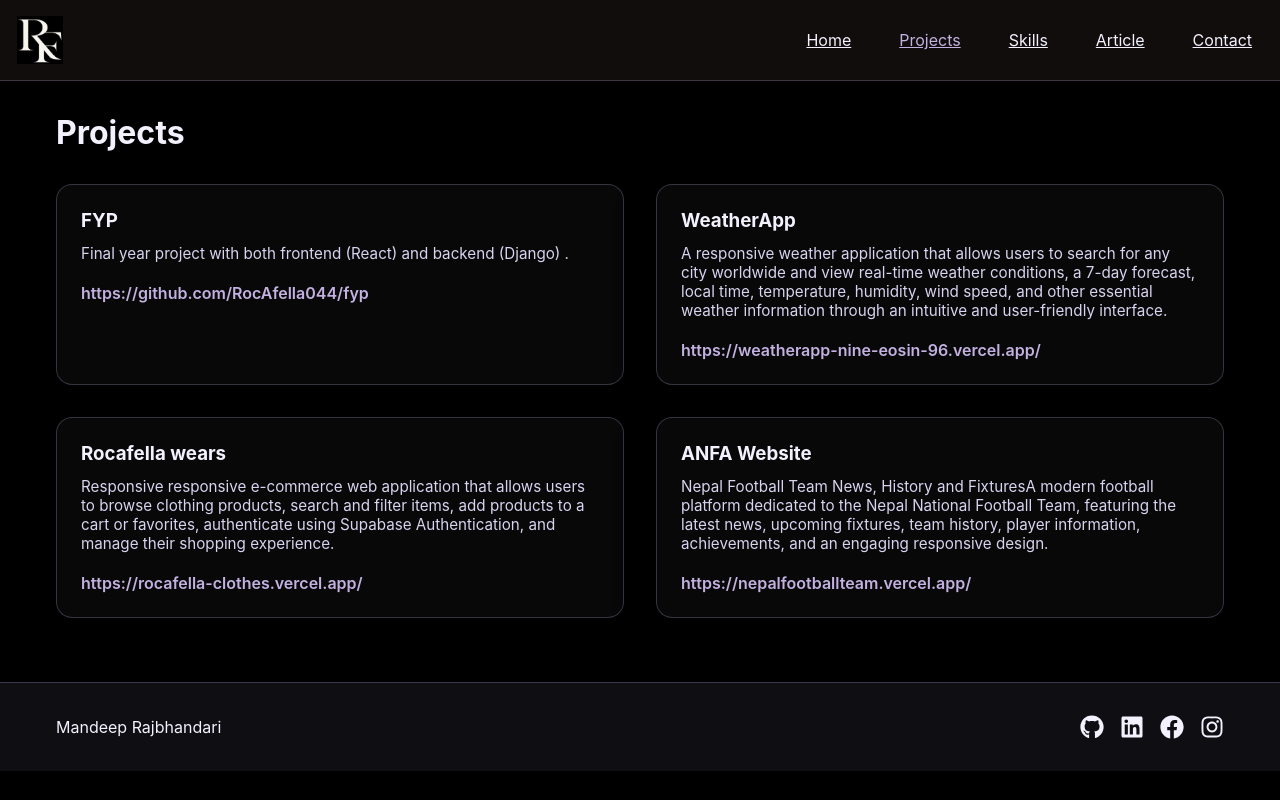
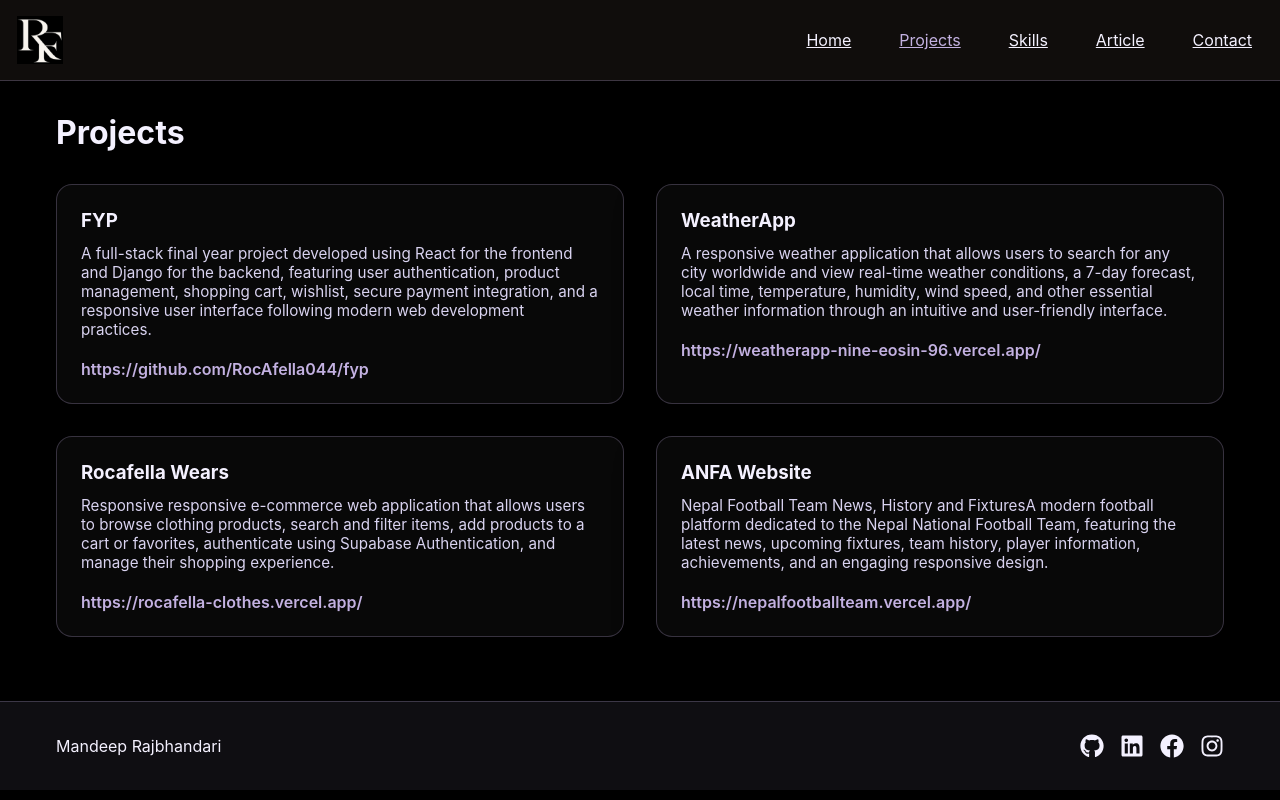
Before and after one commit to RocAfella044/Portfolio, a React (Vite) app: page /projects in a window 1280 px wide. Built offline with nearby package versions, Linux system fonts and the light colour scheme.

Commit message:
updated project

```diff
--- a/src/pages/Projects.jsx
+++ b/src/pages/Projects.jsx
@@ -4,7 +4,7 @@ export default function Projects() {
       id: 1,
       title: 'FYP',
       description:
-        'Final year project with both frontend (React) and backend (Django) .',
+        'A full-stack final year project developed using React for the frontend and Django for the backend, featuring user authentication, product management, shopping cart, wishlist, secure payment integration, and a responsive user interface following modern web development practices.',
       link: 'https://github.com/RocAfella044/fyp',
     },
     {
@@ -16,7 +16,7 @@ export default function Projects() {
     },
     {
       id: 3,
-      title: 'Rocafella wears',
+      title: 'Rocafella Wears',
       description:
         'Responsive responsive e-commerce web application that allows users to browse clothing products, search and filter items, add products to a cart or favorites, authenticate using Supabase Authentication, and manage their shopping experience.',
       link: 'https://rocafella-clothes.vercel.app/',
```
